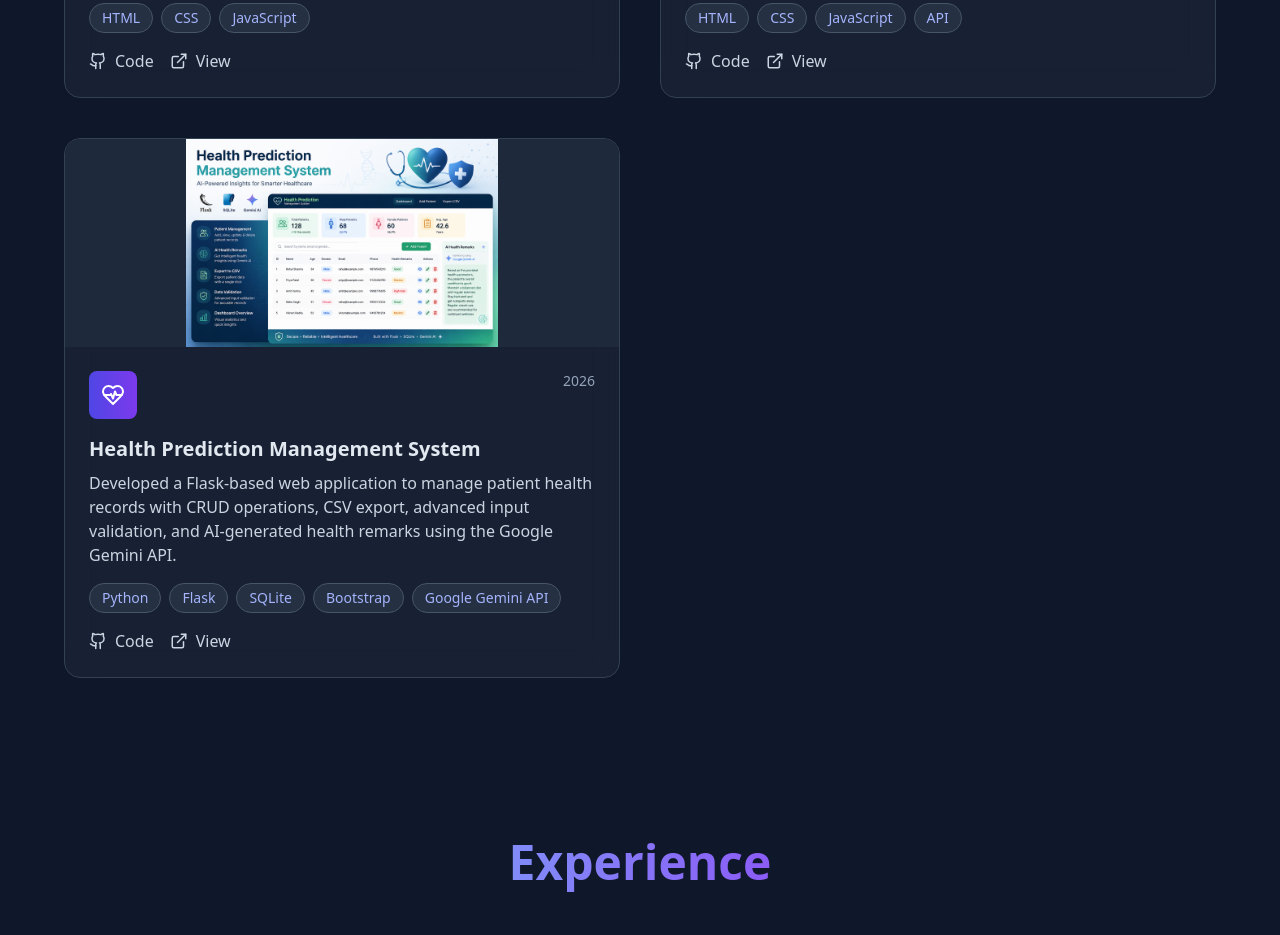
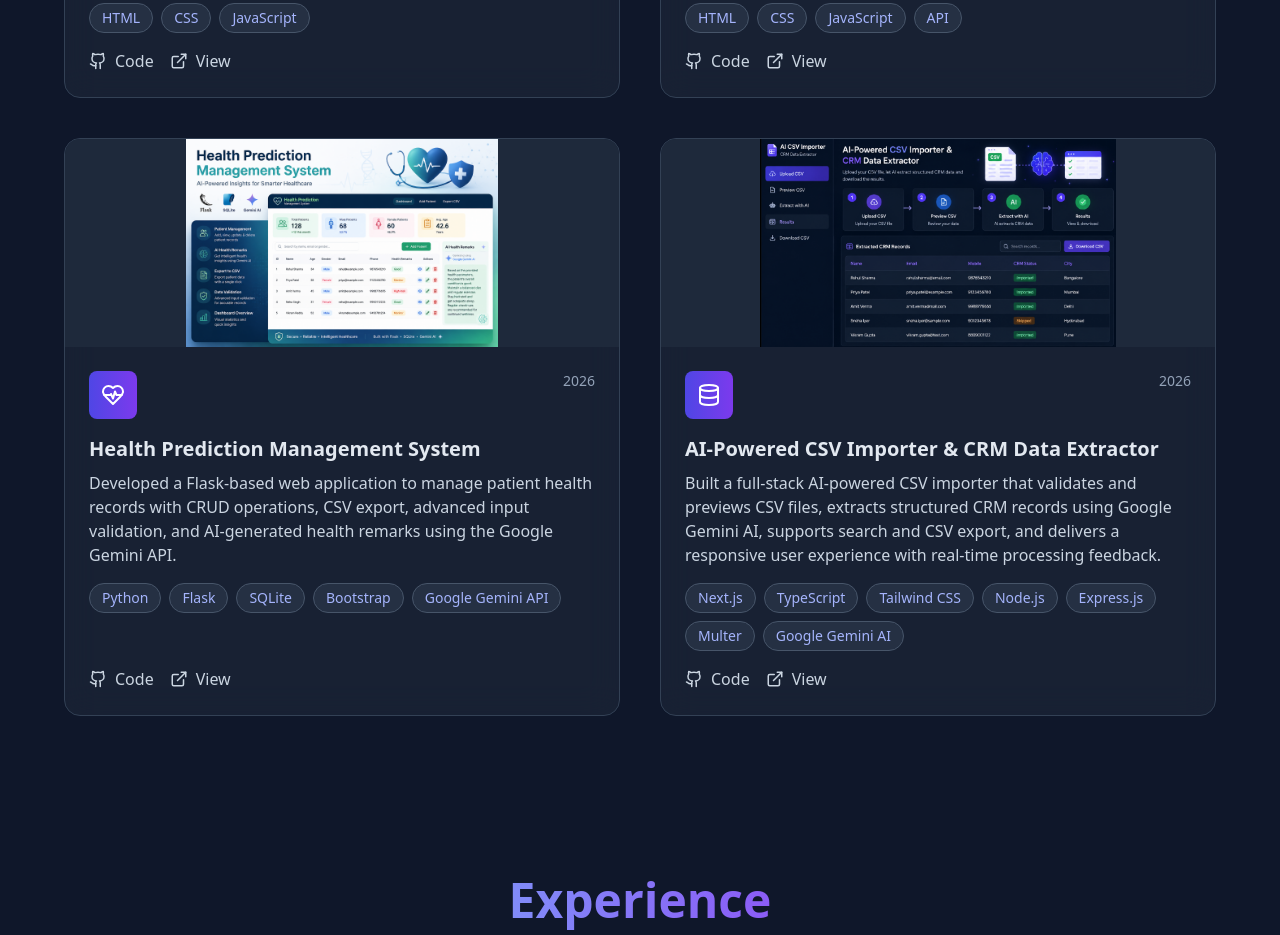
Before and after one commit to mukkapati-jhansi/portfolio, a React (Vite) app: page / in a window 1280 px wide. Shown: the part 3880-4815 px from the top of the page. Built offline with nearby package versions, Linux system fonts and the light colour scheme.

Commit message:
Added AI-Powered CSV Importer project to portfolio

```diff
--- a/src/components/Projects.tsx
+++ b/src/components/Projects.tsx
@@ -73,6 +73,27 @@ export default function Projects() {
         liveUrl: 'https://lnkd.in/dY38cD9q',
         image: 'images/health-prediction.png',
     },
+    {
+  title: 'AI-Powered CSV Importer & CRM Data Extractor',
+  year: '2026',
+  description:
+    'Built a full-stack AI-powered CSV importer that validates and previews CSV files, extracts structured CRM records using Google Gemini AI, supports search and CSV export, and delivers a responsive user experience with real-time processing feedback.',
+  technologies: [
+    'Next.js',
+    'TypeScript',
+    'Tailwind CSS',
+    'Node.js',
+    'Express.js',
+    'Multer',
+    'Google Gemini AI',
+  ],
+  icon: Database,
+  gradient: 'from-indigo-600 to-violet-600',
+  githubUrl: 'https://github.com/mukkapati-jhansi/Groweasy-AI-CSV-Importer.git',
+  liveUrl: 'https://groweasy-ai-csv-importer-gamma.vercel.app',
+  backendUrl: 'https://groweasy-ai-csv-importer-qrpk.onrender.com/',
+  image: 'images/ai-csv.png',
+},
   ];
 
   return (
```
Also changed, not shown: public/images/ai-csv.png (added).
